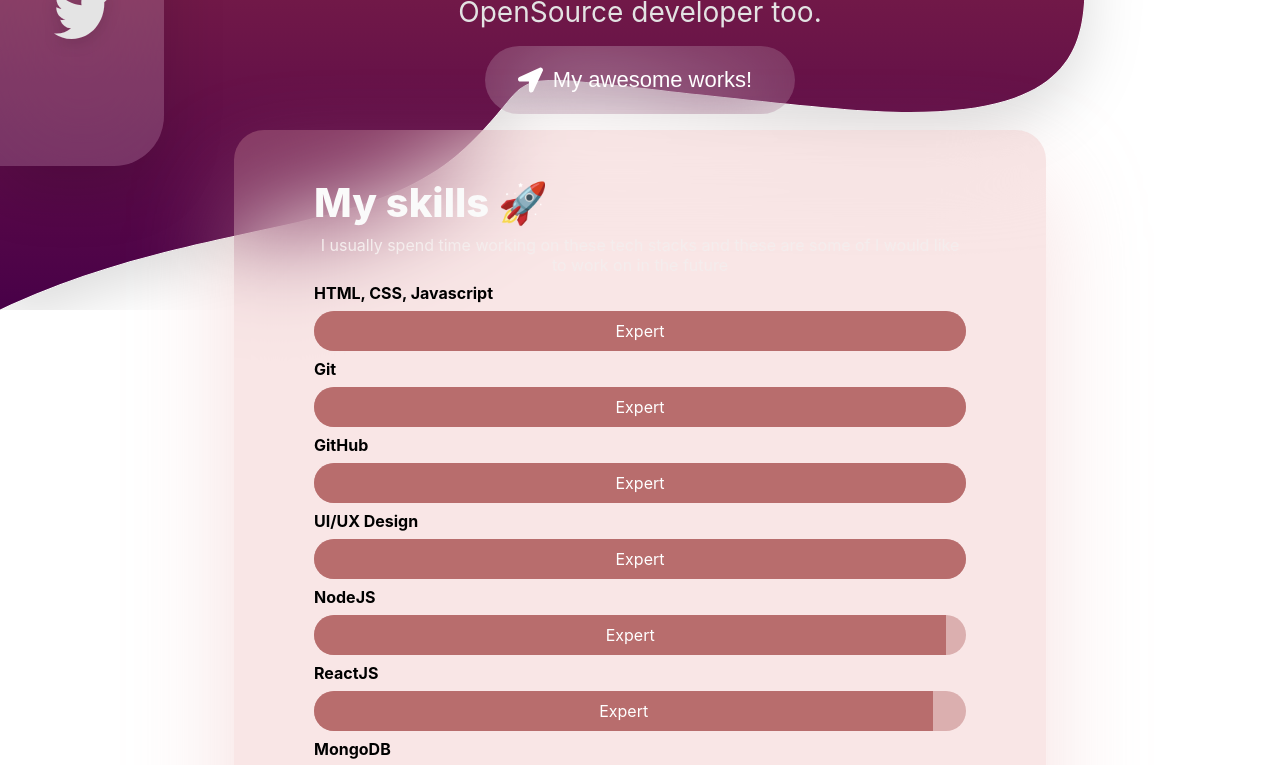
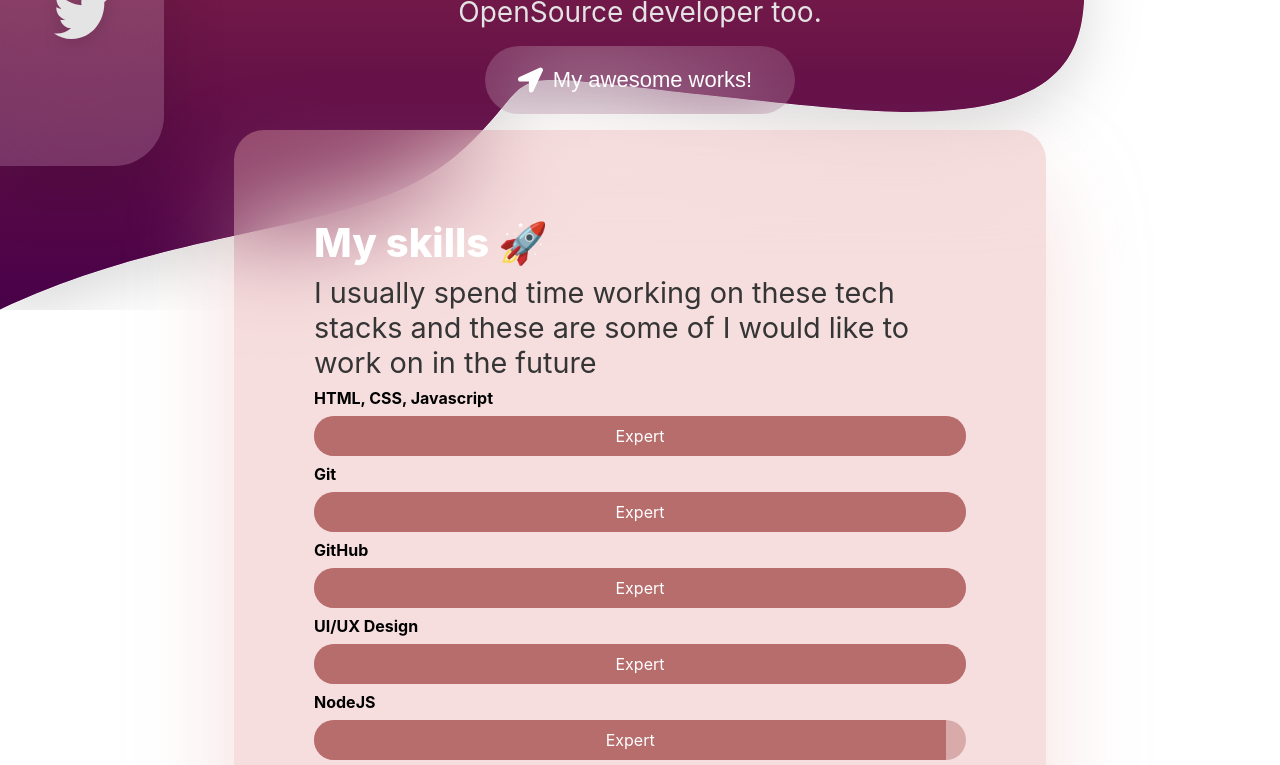
Before and after one commit to haneenmahd/haneenmahd.github.io, a React (Vite) app: page / in a window 1280 px wide. Shown: the part 600-1365 px from the top of the page. Built offline with nearby package versions, Linux system fonts and the light colour scheme.

Commit message:
add stack

```diff
--- a/src/components/MyTechStack.jsx
+++ b/src/components/MyTechStack.jsx
@@ -5,8 +5,8 @@
 const Container = styled.div`
     min-height: 50vh;
     max-width: 100vw;
-    padding: 40px 80px;
-    background: rgba(233, 170, 170, 0.29);
+    padding: 80px;
+    background: rgba(233, 170, 170, 0.39);
     backdrop-filter: blur(50px);
     -webkit-backdrop-filter: blur(50px);
     border-radius: 30px;
@@ -23,7 +23,7 @@
     text-align: left;
     font-size: 40px;
     font-weight: 800;
-    color: #fafafa;
+    color: #ffffff;
 
     @media screen and (max-width: 600px) {
         font-size: 28px;
@@ -33,8 +33,9 @@
 `;
 
 const Paragraph = styled.p`
-    font-size: 100%;
-    color: #f4eded;
+    font-size: 180%;
+    text-align: left;
+    color: #353535;
     margin-bottom: 30px;
 
     @media screen and (max-width: 600px) {
```
